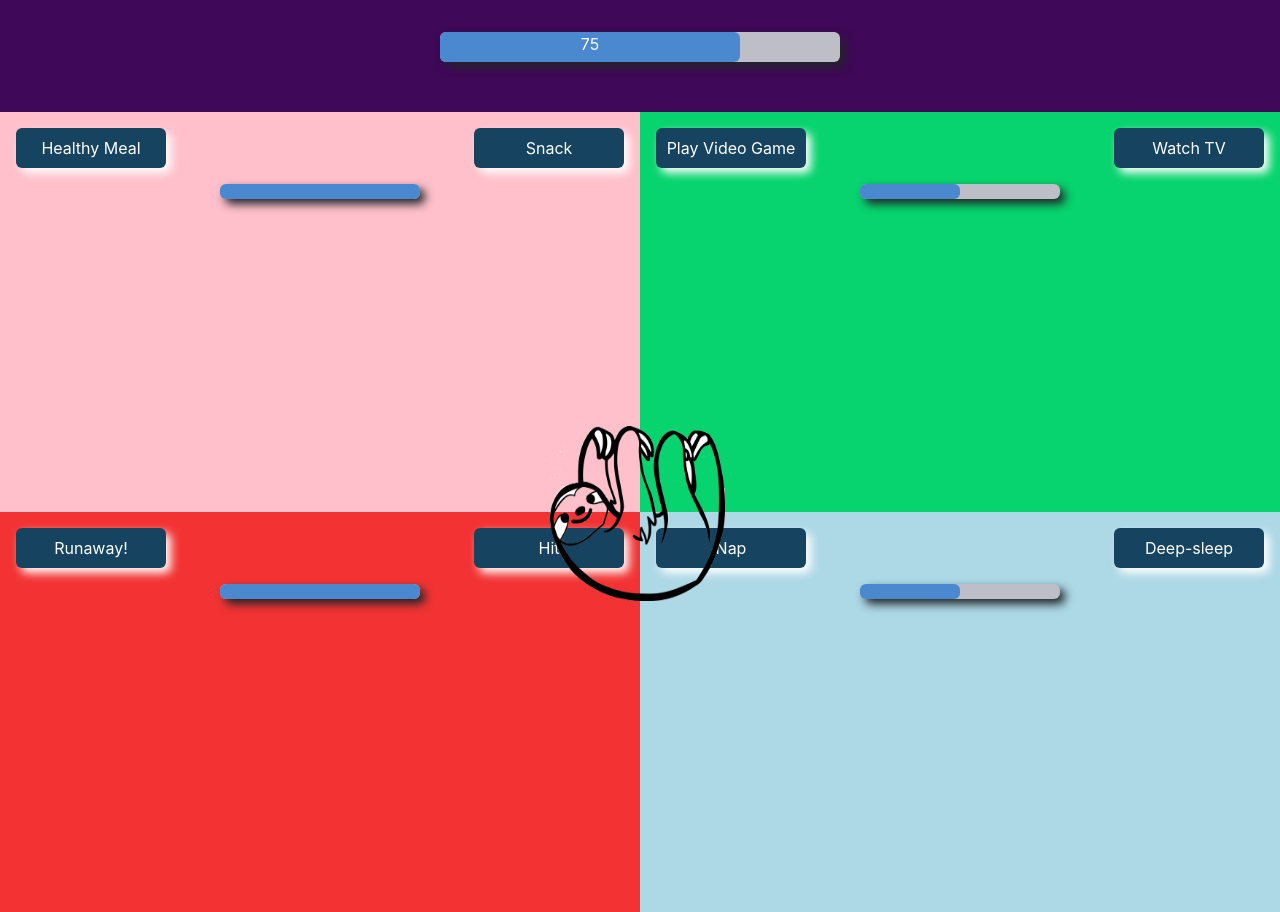
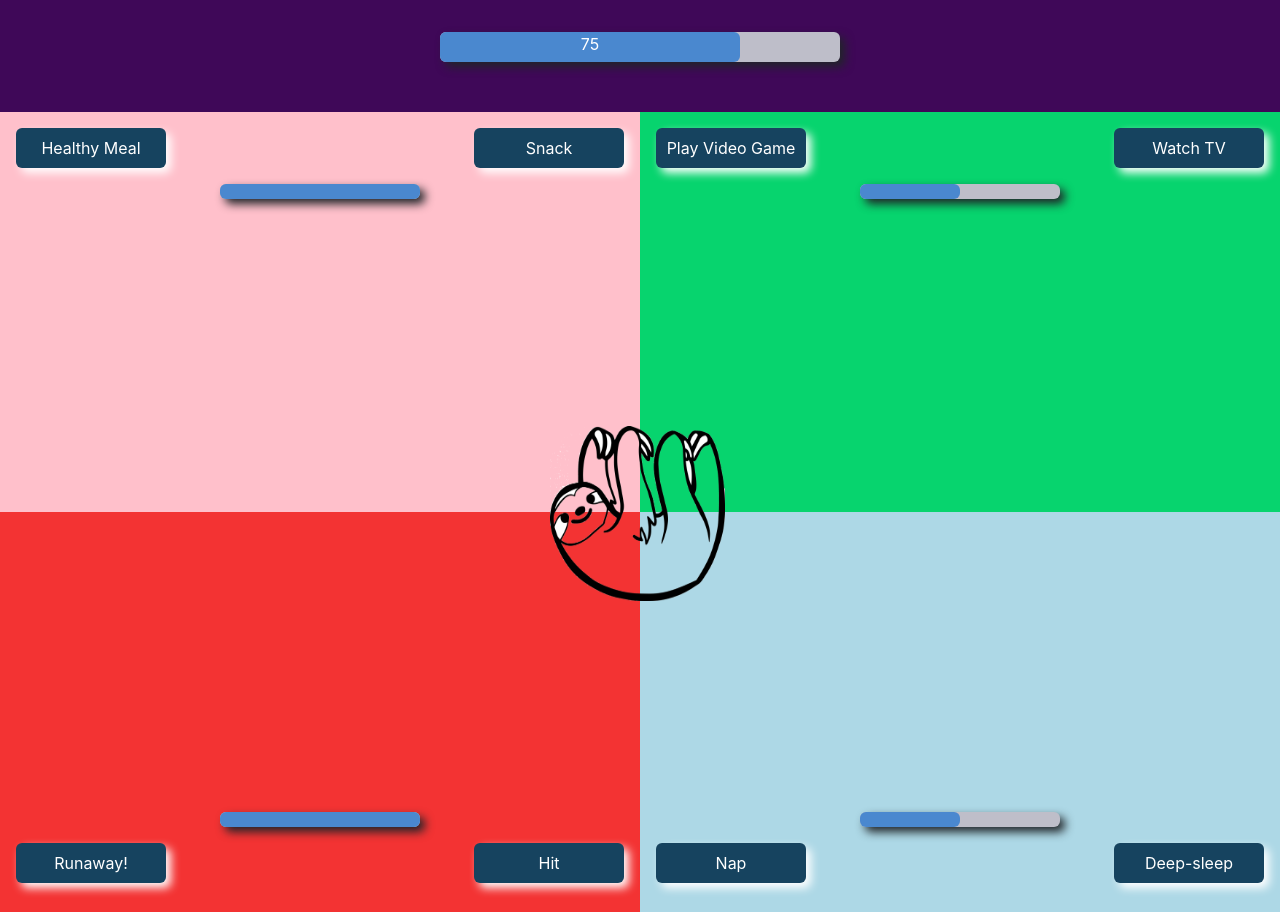
Before and after one commit to denzelb5/Tamagotchi, a website built with webpack: page src/index.html in a window 1280 px wide. Built offline with nearby package versions, Linux system fonts and the light colour scheme.

Commit message:
fixed bottom quadrant button positions and progress bar

```diff
--- a/src/javascripts/components/fight/fight.js
+++ b/src/javascripts/components/fight/fight.js
@@ -26,15 +26,16 @@ const getStrength = () => strength;
 const createFightButtons = () => {
   let domString = '';
   domString += `
-    <div class='button-container'>
-      <button id='runaway' class='button'>Runaway!</button>
-      <button id='hit' class='button'>Hit</button>
-    </div>
-    <div id="strength-progress-container">
+  <div id="strength-progress-container">
       <div id="strength-progress">
         <div id="strength-bar" class="quad-bar" style="width: ${strength}%"></div>
       </div>
     </div>
+    <div id='fight-button-container'>
+      <button id='runaway' class='fight-button'>Runaway!</button>
+      <button id='hit' class='fight-button'>Hit</button>
+    </div>
+
   `;
   utilities.printToDom(domString, 'fight');
   document.getElementById('hit').addEventListener('click', hitting);
--- a/src/javascripts/components/fight/fight.scss
+++ b/src/javascripts/components/fight/fight.scss
@@ -6,9 +6,27 @@
   background-color: rgb(243, 51, 51);
 }
 
+#fight-button-container {
+  display: flex;
+  justify-content: space-between;
+}
+
+.fight-button {
+  width: $button-width;
+  height: $button-height;
+  border-radius: $border-radius;
+  margin: 1em 1em 1em 1em;
+  background-color: rgb(22, 67, 95);
+  color: white;
+  border: none;
+  box-shadow: $box-shadow;
+}
+
 #strength-progress-container {
   display: flex;
   justify-content: center;
+  margin-top: 300px;
+
 
 
   #strength-progress {
--- a/src/javascripts/components/sleep/sleep.js
+++ b/src/javascripts/components/sleep/sleep.js
@@ -28,15 +28,16 @@ const getEnergy = () => energy;
 const createSleepButtons = () => {
   let domString = '';
   domString += `
-  <div class="button-container">
-    <button id='nap' class='button'>Nap</button>
-    <button id='deep-sleep' class='button'>Deep-sleep</button>
-  </div>
   <div id="sleep-progress-container">
       <div id="sleep-progress">
         <div id="sleep-bar" class="quad-bar" style="width: ${energy}%"></div>
       </div>
     </div>
+  <div id="sleep-button-container">
+    <button id='nap' class='sleep-button'>Nap</button>
+    <button id='deep-sleep' class='sleep-button'>Deep-sleep</button>
+  </div>
+
   `;
   utilities.printToDom(domString, 'sleep');
   document.getElementById('nap').addEventListener('click', takeNap);
--- a/src/javascripts/components/sleep/sleep.scss
+++ b/src/javascripts/components/sleep/sleep.scss
@@ -8,10 +8,26 @@
     float: right;
 }
 
+#sleep-button-container {
+  display: flex;
+  justify-content: space-between;
+}
+
+.sleep-button {
+  width: $button-width;
+  height: $button-height;
+  border-radius: $border-radius;
+  margin: 1em 1em 1em 1em;
+  background-color: rgb(22, 67, 95);
+  color: white;
+  border: none;
+  box-shadow: $box-shadow;
+}
+
 #sleep-progress-container {
     display: flex;
     justify-content: center;
-
+    margin-top: 300px;
 
     #sleep-progress {
       width: $bar-width;
--- a/src/javascripts/components/status-bar/status.js
+++ b/src/javascripts/components/status-bar/status.js
@@ -29,8 +29,9 @@ const printStatusBar = () => {
 `;
   utilities.printToDom(domString, 'progress');
   utilities.printToDom(getAverage(), 'status-bar');
+  document.getElementsByTagName('button').addEventListener('click', getAverage);
 };
 
-$('button').click(getAverage());
+$('button').on('click', getAverage());
 
 export default { printStatusBar };
```
